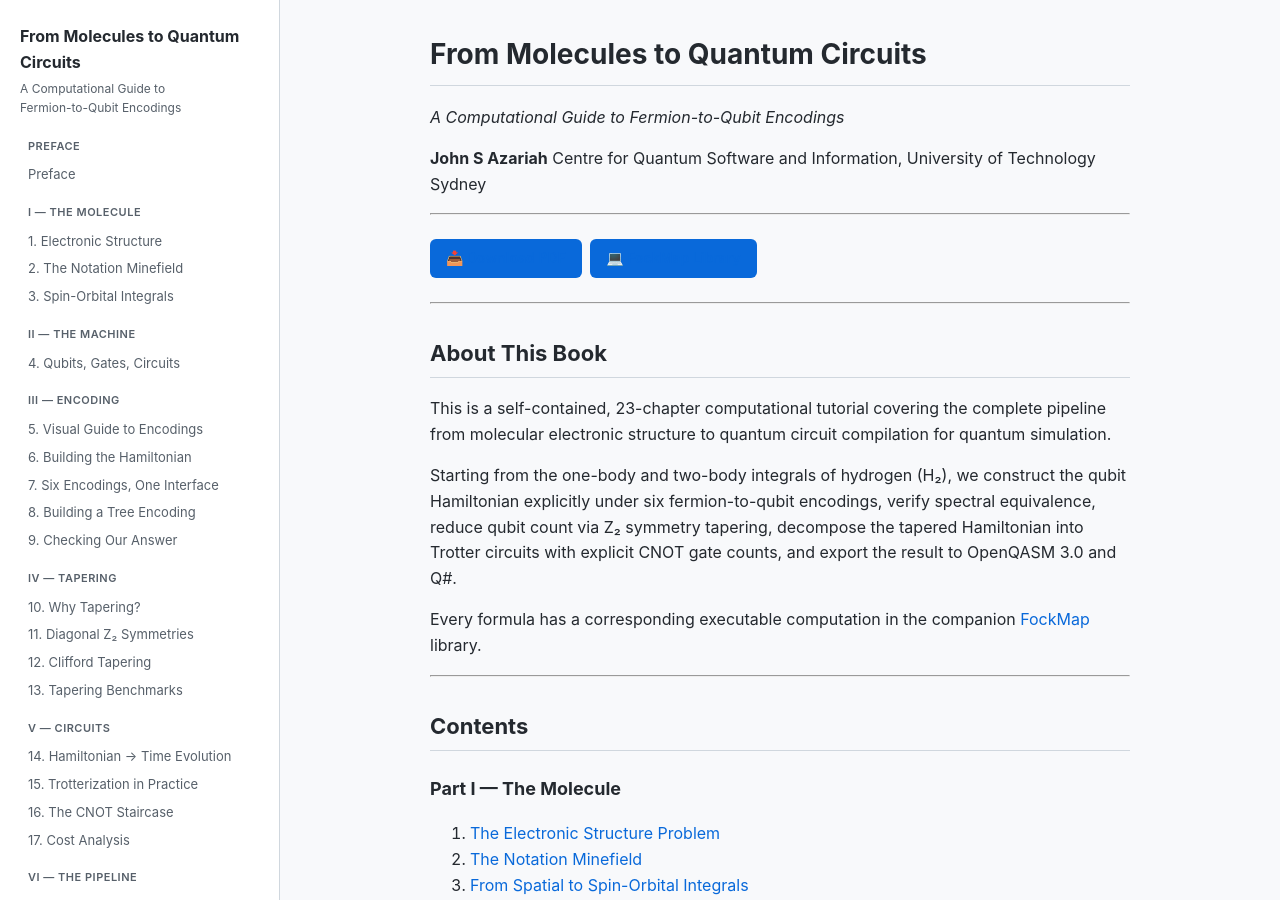
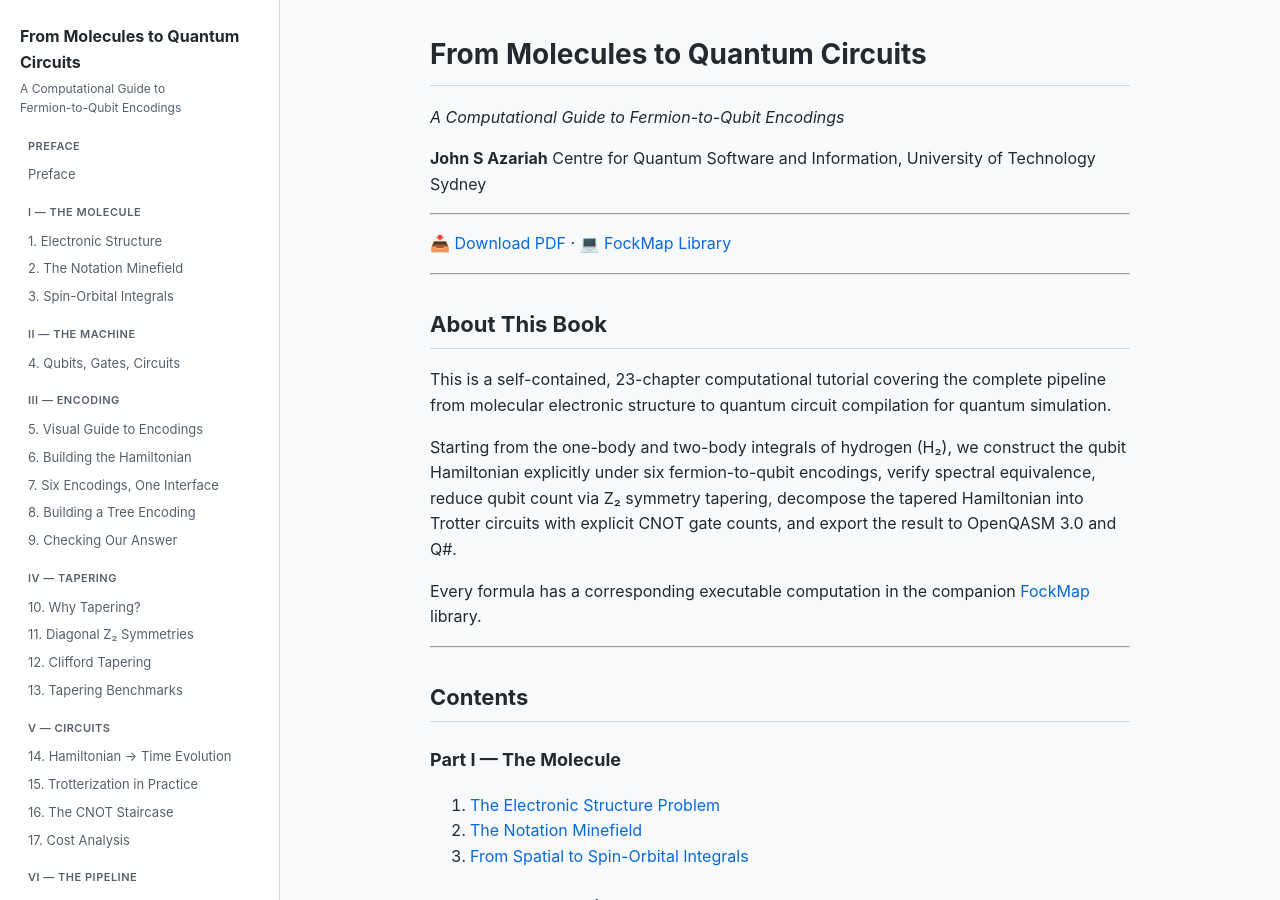
Before and after one commit to johnazariah/encodings-book, a Jekyll site: the page built from docs/index.md, in a window 1280 px wide and 900 px high. Built offline with Jekyll 4.4.1, drawn with Linux system fonts in a browser that asks for light colours; our own code applies the rules of GitHub Pages for plain Markdown files.

Commit message:
Fix CI: add texlive-fonts-extra (DejaVu), fix index buttons
- build.yml: install texlive-fonts-extra for DejaVu font fallbacks
- docs/index.md: replace HTML buttons with markdown links

```diff
--- a/docs/index.md
+++ b/docs/index.md
@@ -7,8 +7,7 @@ Centre for Quantum Software and Information, University of Technology Sydney
 
 ---
 
-<a class="download-btn" href="https://github.com/johnazariah/encodings-book/releases/latest">📥 Download PDF</a>
-<a class="download-btn" href="https://github.com/johnazariah/encodings">💻 FockMap Library</a>
+[📥 Download PDF](https://github.com/johnazariah/encodings-book/releases/latest) · [💻 FockMap Library](https://github.com/johnazariah/encodings)
 
 ---
 
```
Also changed, not shown: .github/workflows/build.yml.
